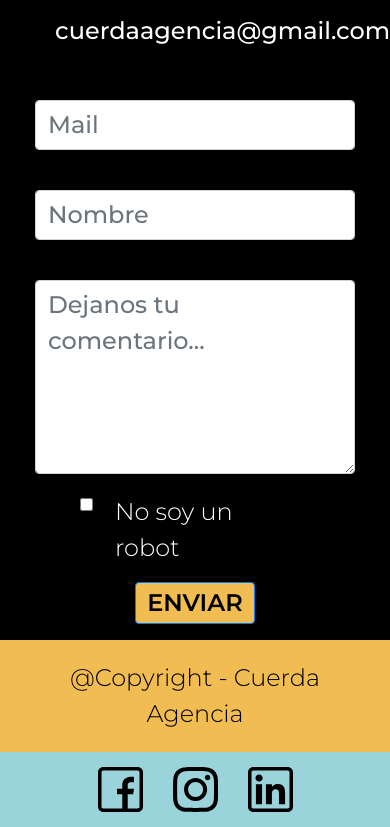
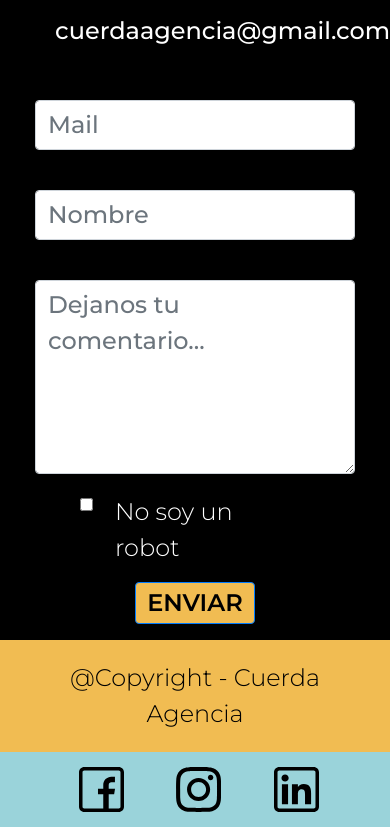
Before and after one commit to Maxi-Tortosa/Cuerda-Agencia, a website: page index.html in a window 390 px wide. Shown: the part 3217-4044 px from the top of the page. Drawn offline with nearby package versions, Linux system fonts and the light colour scheme.

Commit message:
nueva vista mobile

```diff
--- a/index.html
+++ b/index.html
@@ -209,12 +209,18 @@ diseño web, coherencia">
 <p class="conteiner footer__copy--texto">@Copyright - Cuerda Agencia </p>
 </div>
 
-<div class="conteiner footer__redes">
-
+<div class="conteiner-fluid footer__redes">
+  <div class="row justify-content-center">
+  <div class="col-3">
   <img src="multimedia/iconoFacebook.svg" alt="link al perfil de facebook">
+  </div>
+  <div class="col-3">
   <img src="multimedia/iconoInstagram.svg" alt="link al perfil de instagram">
+  </div>
+  <div class="col-3">
   <img src="multimedia/iconoLinkedin.svg" alt="link al perfil de linkedin">
-
+  </div>
+</div>
 </div>
 
 </footer>
--- a/scss/styles.scss
+++ b/scss/styles.scss
@@ -47,11 +47,8 @@ footer {background-color: black;
                     font-size: 12pt;
                     padding: 15px;}
 
-.footer__redes {height: 5%;
-                background-color: rgba(154, 211, 218, 1);
-                display: flex;
-                flex-direction: row;
-                justify-content: center;
+.footer__redes {background-color: rgba(154, 211, 218, 1);
+
                 img{width: 30px; margin: 15px; }
             }
 
```
Also changed, not shown: css/estilos.css.
